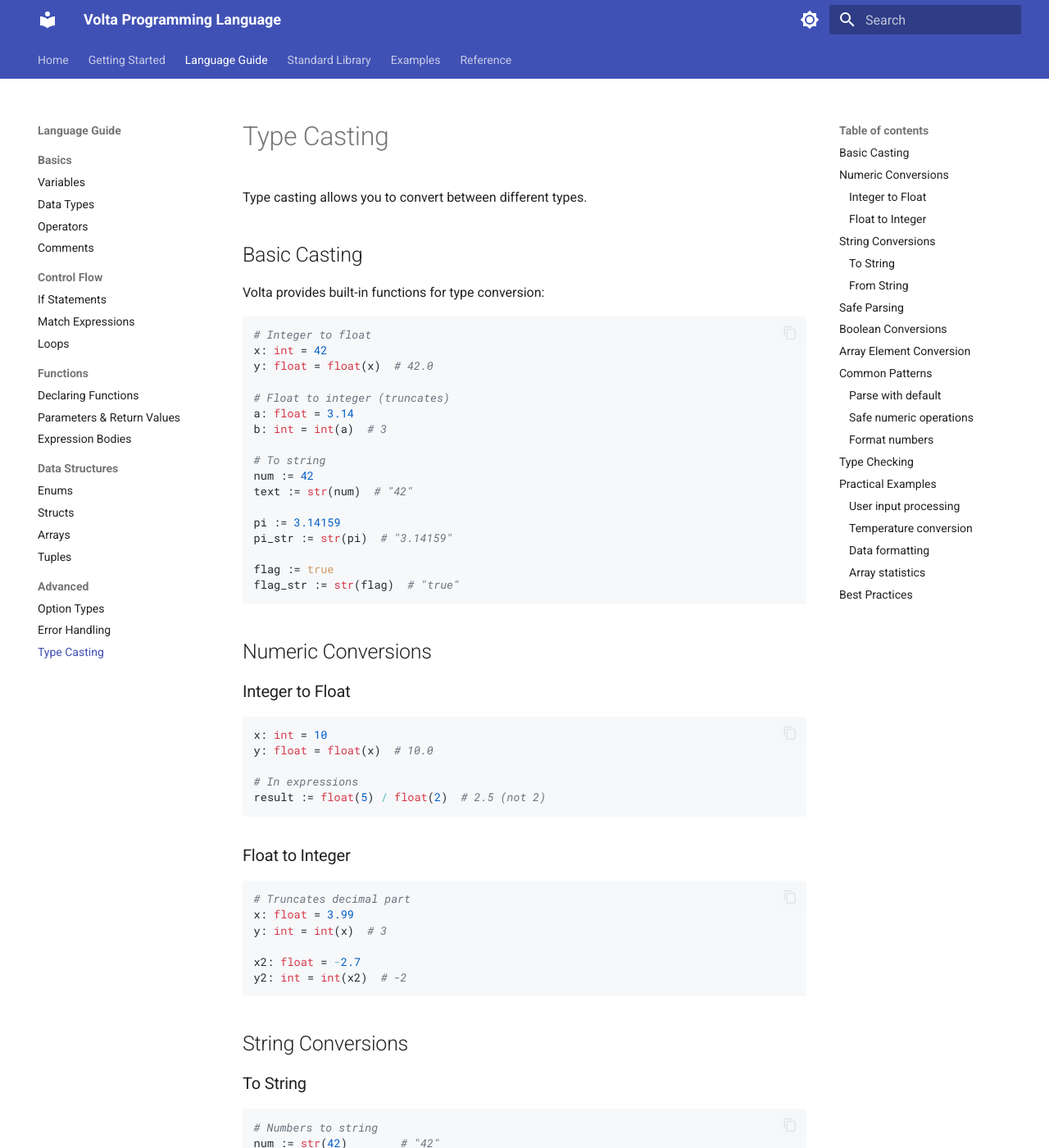
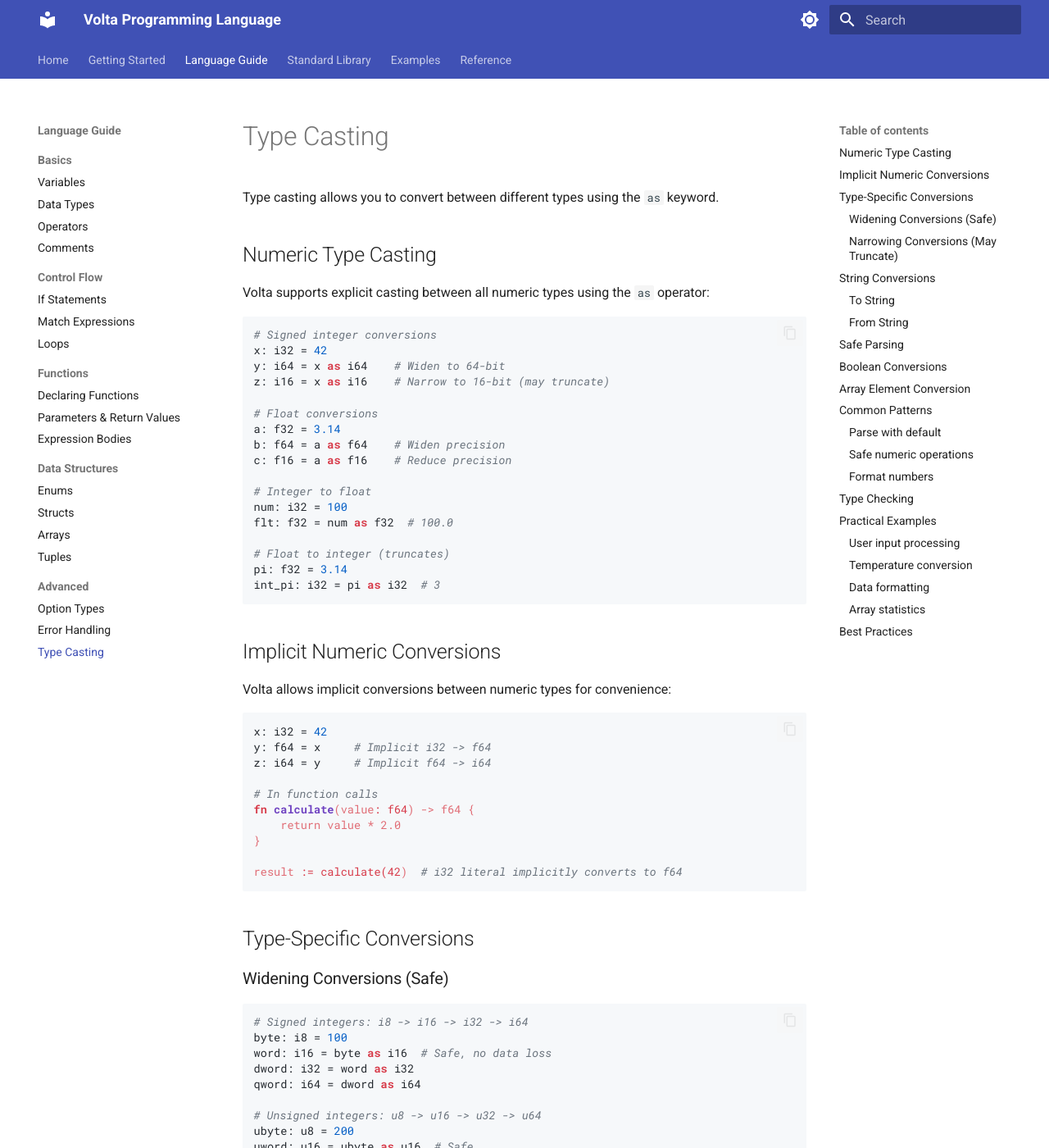
Before and after one commit to antonio-dimeglio/Volta, an MkDocs documentation site: the page built from docs/guide/advanced/casting.md, in a window 1280 px wide and 1400 px high. Shown: the whole window at 82% size. Built offline with MkDocs 1.6.1 and Material for MkDocs 9.7.7, drawn with Linux system fonts in a browser that asks for light colours; nearby versions of some CDN libraries; some of the changed text lies outside the part shown.

Commit message:
Added match sematnic analysis and expanded numeric types

````diff
--- a/docs/guide/advanced/casting.md
+++ b/docs/guide/advanced/casting.md
@@ -1,52 +1,85 @@
 # Type Casting
 
-Type casting allows you to convert between different types.
+Type casting allows you to convert between different types using the `as` keyword.
 
-## Basic Casting
+## Numeric Type Casting
 
-Volta provides built-in functions for type conversion:
+Volta supports explicit casting between all numeric types using the `as` operator:
 
 ```volta
+# Signed integer conversions
+x: i32 = 42
+y: i64 = x as i64    # Widen to 64-bit
+z: i16 = x as i16    # Narrow to 16-bit (may truncate)
+
+# Float conversions
+a: f32 = 3.14
+b: f64 = a as f64    # Widen precision
+c: f16 = a as f16    # Reduce precision
+
 # Integer to float
-x: int = 42
-y: float = float(x)  # 42.0
+num: i32 = 100
+flt: f32 = num as f32  # 100.0
 
 # Float to integer (truncates)
-a: float = 3.14
-b: int = int(a)  # 3
-
-# To string
-num := 42
-text := str(num)  # "42"
-
-pi := 3.14159
-pi_str := str(pi)  # "3.14159"
-
-flag := true
-flag_str := str(flag)  # "true"
+pi: f32 = 3.14
+int_pi: i32 = pi as i32  # 3
 ```
 
-## Numeric Conversions
+## Implicit Numeric Conversions
 
-### Integer to Float
+Volta allows implicit conversions between numeric types for convenience:
 
 ```volta
-x: int = 10
-y: float = float(x)  # 10.0
+x: i32 = 42
+y: f64 = x     # Implicit i32 -> f64
+z: i64 = y     # Implicit f64 -> i64
 
-# In expressions
-result := float(5) / float(2)  # 2.5 (not 2)
+# In function calls
+fn calculate(value: f64) -> f64 {
+    return value * 2.0
+}
+
+result := calculate(42)  # i32 literal implicitly converts to f64
 ```
 
-### Float to Integer
+## Type-Specific Conversions
+
+### Widening Conversions (Safe)
 
 ```volta
-# Truncates decimal part
-x: float = 3.99
-y: int = int(x)  # 3
+# Signed integers: i8 -> i16 -> i32 -> i64
+byte: i8 = 100
+word: i16 = byte as i16  # Safe, no data loss
+dword: i32 = word as i32
+qword: i64 = dword as i64
 
-x2: float = -2.7
-y2: int = int(x2)  # -2
+# Unsigned integers: u8 -> u16 -> u32 -> u64
+ubyte: u8 = 200
+uword: u16 = ubyte as u16  # Safe
+udword: u32 = uword as u32
+uqword: u64 = udword as u64
+
+# Floats: f16 -> f32 -> f64
+half: f16 = 1.5
+single: f32 = half as f32   # Safe
+double: f64 = single as f64  # Safe
+```
+
+### Narrowing Conversions (May Truncate)
+
+```volta
+# Integer narrowing
+big: i64 = 1000000
+small: i16 = big as i16  # May overflow/truncate
+
+# Float narrowing
+precise: f64 = 3.141592653589793
+less: f32 = precise as f32  # Loss of precision
+
+# Float to integer (truncates decimal)
+pi: f32 = 3.99
+int_pi: i32 = pi as i32  # 3 (truncates)
 ```
 
 ## String Conversions
@@ -71,7 +104,7 @@
 ```volta
 # Parse integer
 text := "42"
-num := parse_int(text)  # Option[int]
+num := parse_int(text)  # Option[i32]
 
 match num {
     Some(n) => print("Parsed: " + str(n)),
@@ -80,7 +113,7 @@
 
 # Parse float
 text2 := "3.14"
-pi := parse_float(text2)  # Option[float]
+pi := parse_float(text2)  # Option[f32]
 ```
 
 ## Safe Parsing
@@ -88,11 +121,11 @@
 Parsing returns `Option` types for safety:
 
 ```volta
-fn parse_int(s: str) -> Option[int] {
+fn parse_int(s: str) -> Option[i32] {
     # Implementation
 }
 
-fn parse_float(s: str) -> Option[float] {
+fn parse_float(s: str) -> Option[f32] {
     # Implementation
 }
 
@@ -124,10 +157,10 @@
 ```volta
 # Convert all elements
 int_array := [1, 2, 3, 4, 5]
-float_array := int_array.map(fn(x: int) -> float = float(x))
+float_array := int_array.map(fn(x: i32) -> f32 = float(x))
 # [1.0, 2.0, 3.0, 4.0, 5.0]
 
-string_array := int_array.map(fn(x: int) -> str = str(x))
+string_array := int_array.map(fn(x: i32) -> str = str(x))
 # ["1", "2", "3", "4", "5"]
 ```
 
@@ -136,7 +169,7 @@
 ### Parse with default
 
 ```volta
-fn parse_with_default(s: str, default: int) -> int {
+fn parse_with_default(s: str, default: i32) -> i32 {
     result := parse_int(s)
     return result.unwrap_or(default)
 }
@@ -149,8 +182,8 @@
 
 ```volta
 # Ensure float division
-a: int = 5
-b: int = 2
+a: i32 = 5
+b: i32 = 2
 
 result := float(a) / float(b)  # 2.5
 
@@ -161,7 +194,7 @@
 ### Format numbers
 
 ```volta
-fn format_price(amount: float) -> str {
+fn format_price(amount: f32) -> str {
     return "$" + str(amount)
 }
 
@@ -173,11 +206,11 @@
 Volta is statically typed, so types are checked at compile time:
 
 ```volta
-x: int = 42
-y: float = x  # Error! Type mismatch
+x: i32 = 42
+y: f32 = x  # Error! Type mismatch
 
 # Must explicitly cast
-y: float = float(x)  # OK
+y: f32 = float(x)  # OK
 ```
 
 ## Practical Examples
@@ -185,7 +218,7 @@
 ### User input processing
 
 ```volta
-fn get_age_from_input(input: str) -> Option[int] {
+fn get_age_from_input(input: str) -> Option[i32] {
     age := parse_int(input)
 
     return match age {
@@ -204,23 +237,23 @@
 ### Temperature conversion
 
 ```volta
-fn celsius_to_fahrenheit(celsius: float) -> float {
+fn celsius_to_fahrenheit(celsius: f32) -> f32 {
     return celsius * 9.0 / 5.0 + 32.0
 }
 
-fn fahrenheit_to_celsius(fahrenheit: float) -> float {
+fn fahrenheit_to_celsius(fahrenheit: f32) -> f32 {
     return (fahrenheit - 32.0) * 5.0 / 9.0
 }
 
 # With integer input
-temp_c: int = 25
+temp_c: i32 = 25
 temp_f := celsius_to_fahrenheit(float(temp_c))
 ```
 
 ### Data formatting
 
 ```volta
-fn format_user_info(name: str, age: int, score: float) -> str {
+fn format_user_info(name: str, age: i32, score: f32) -> str {
     return name + " (age " + str(age) + ") - Score: " + str(score)
 }
 
@@ -231,12 +264,12 @@
 ### Array statistics
 
 ```volta
-fn average(numbers: Array[int]) -> Option[float] {
+fn average(numbers: Array[i32]) -> Option[f32] {
     if numbers.len() == 0 {
         return None
     }
 
-    sum := numbers.reduce(fn(a: int, b: int) -> int = a + b, 0)
+    sum := numbers.reduce(fn(a: i32, b: i32) -> i32 = a + b, 0)
 
     # Cast to float for division
     return Some(float(sum) / float(numbers.len()))
@@ -251,8 +284,8 @@
 1. **Explicit casting required**:
 ```volta
 # No implicit conversion
-x: int = 42
-y: float = float(x)  # Must cast explicitly
+x: i32 = 42
+y: f32 = float(x)  # Must cast explicitly
 ```
 
 2. **Use parse functions** for strings:
````
Also changed, not shown: FEATURES.md (deleted, +0 -379 lines), README.md (+3 -3 lines), docs/guide/basics/types.md (+49 -21 lines), 10 other files.
